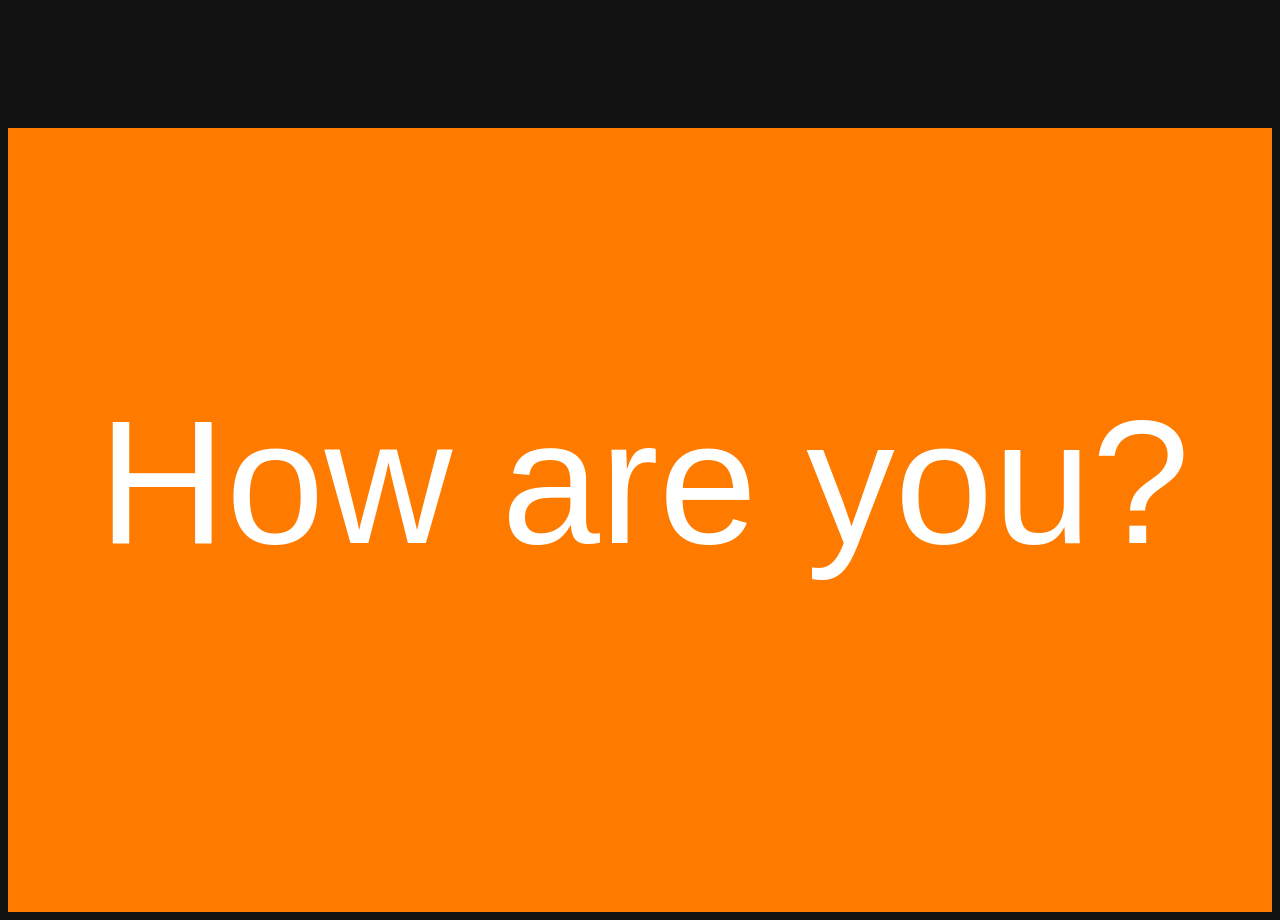
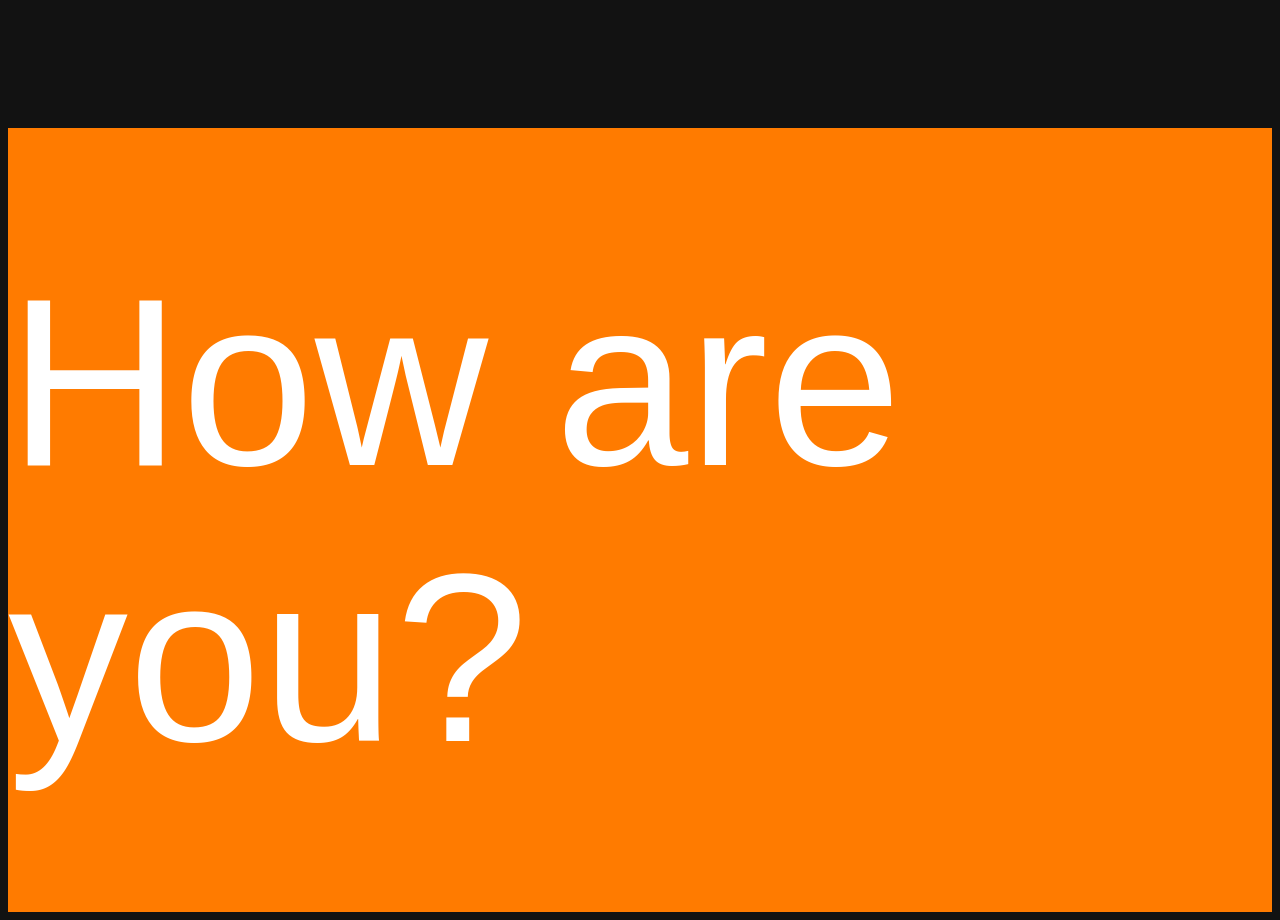
Before and after one commit to hannes-dev/hannes-dev.github.io, a plain HTML site: page index.html in a window 1280 px wide. Shown: the part 680-1600 px from the top of the page. Drawn offline with Linux system fonts and the light colour scheme.

Commit message:
better text sizing

```diff
--- a/index.html
+++ b/index.html
@@ -10,24 +10,14 @@
         <div class="hi">Hi</div>
     </div>
     <div class="info">
-        <svg viewBox="0 0 56 18">
-            <text x="4" y="10" >How are you?</text>
-        </svg>
+        How are you?
     </div>
 </body>
 <style>
     body {
         background-color: #121212;
-
         font-family: sans-serif;
         color: white;
-    }
-
-    svg, text {
-        width: 100%;
-        font-size: 0.7em;
-        text-align: center;
-        fill: white;
     }
 
     .hi {
@@ -49,6 +39,8 @@
         display: flex;
         justify-content: center;
         align-items: center;
+
+        font-size: 30vmin
     }
 </style>
 
```
